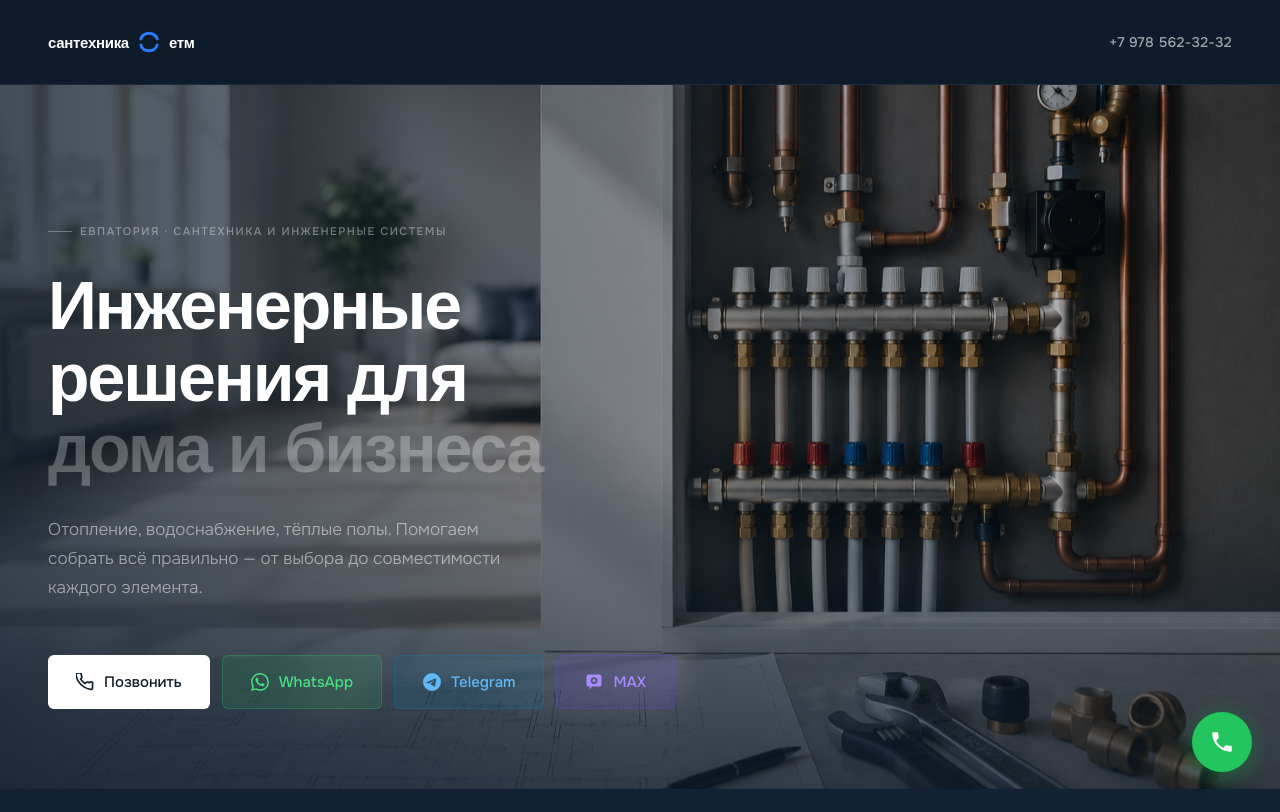
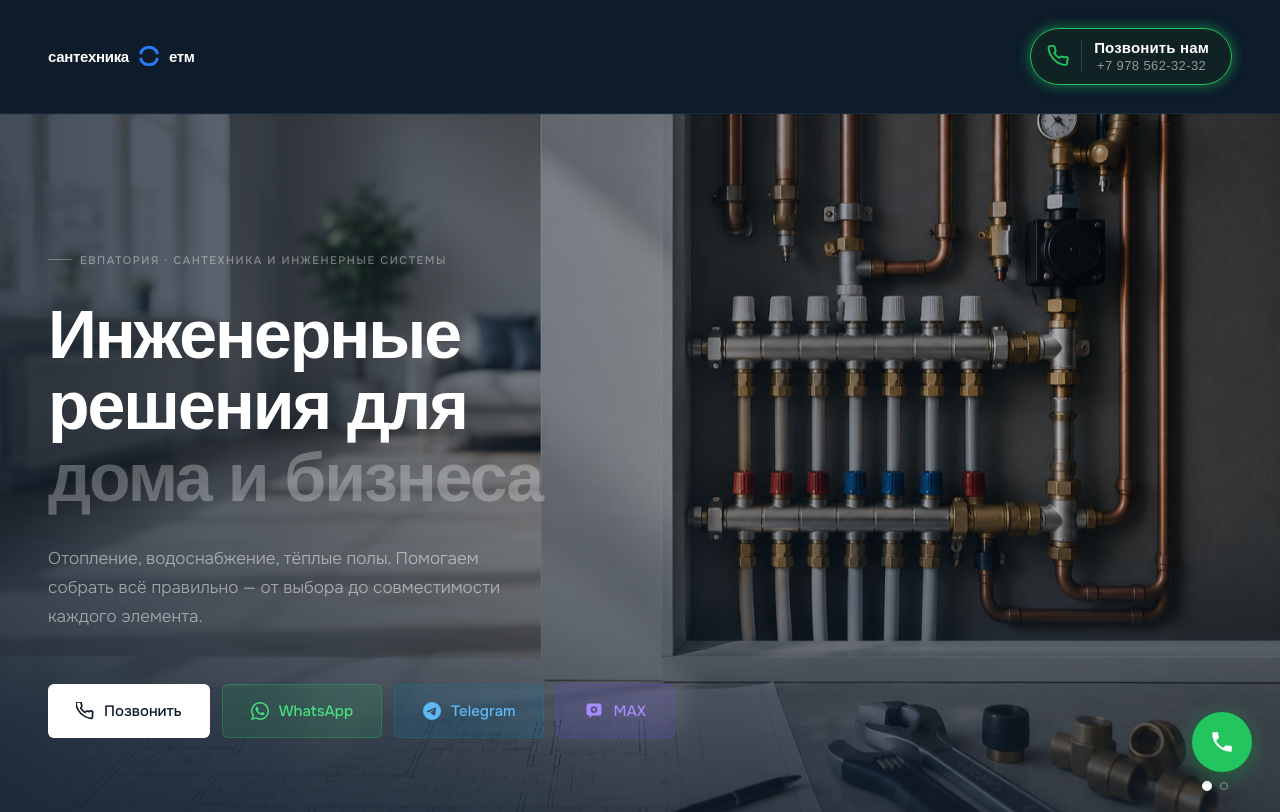
Before and after one commit to abkerimov123-collab/santehnika-etm, a Next.js app: page / in a window 1280 px wide. Shown: the top 812 px of the page. Built offline with nearby package versions, Linux system fonts and the light colour scheme; a web font is replaced by a local one.

Commit message:
Add glowing green phone button in header with callback modal
Co-Authored-By: Claude Sonnet 4.6 <noreply@anthropic.com>

```diff
--- /dev/null
+++ b/app/CallbackModal.tsx
@@ -0,0 +1,84 @@
+'use client'
+import { useEffect, useState } from 'react'
+
+interface Props {
+  open: boolean
+  phone: string
+  phoneDisplay: string
+  onClose: () => void
+}
+
+export default function CallbackModal({ open, phone, phoneDisplay, onClose }: Props) {
+  const [userPhone, setUserPhone] = useState('')
+  const [name, setName] = useState('')
+  const [sent, setSent] = useState(false)
+
+  useEffect(() => {
+    if (!open) return
+    document.body.style.overflow = 'hidden'
+    const onKey = (e: KeyboardEvent) => { if (e.key === 'Escape') onClose() }
+    window.addEventListener('keydown', onKey)
+    return () => {
+      document.body.style.overflow = ''
+      window.removeEventListener('keydown', onKey)
+    }
+  }, [open, onClose])
+
+  useEffect(() => {
+    if (!open) { setSent(false); setName(''); setUserPhone('') }
+  }, [open])
+
+  if (!open) return null
+
+  return (
+    <div className="modal-backdrop" onClick={onClose}>
+      <div className="callback-dialog" onClick={e => e.stopPropagation()}>
+        <button className="modal-close" onClick={onClose} aria-label="Закрыть">×</button>
+
+        {sent ? (
+          <div className="callback-success">
+            <div className="callback-success-icon">
+              <svg viewBox="0 0 24 24" fill="none" stroke="#22c55e" strokeWidth="2.5" strokeLinecap="round" strokeLinejoin="round" width={40} height={40}>
+                <polyline points="20 6 9 17 4 12" />
+              </svg>
+            </div>
+            <div className="callback-success-title">Заявка принята!</div>
+            <div className="callback-success-text">Перезвоним вам в ближайшее время.</div>
+          </div>
+        ) : (
+          <>
+            <div className="callback-title">Заказать звонок</div>
+            <div className="callback-subtitle">Оставьте номер — перезвоним в течение&nbsp;15&nbsp;минут</div>
+            <form className="callback-form" onSubmit={e => { e.preventDefault(); setSent(true) }}>
+              <input
+                className="callback-input"
+                type="text"
+                placeholder="Ваше имя (необязательно)"
+                value={name}
+                onChange={e => setName(e.target.value)}
+              />
+              <input
+                className="callback-input"
+                type="tel"
+                placeholder="Номер телефона *"
+                value={userPhone}
+                onChange={e => setUserPhone(e.target.value)}
+                required
+              />
+              <button type="submit" className="btn btn-primary callback-submit">
+                Перезвоните мне
+              </button>
+            </form>
+            <div className="callback-or"><span>или</span></div>
+            <a href={`tel:${phone}`} className="callback-call-now">
+              <svg viewBox="0 0 24 24" fill="none" stroke="currentColor" strokeWidth="2" strokeLinecap="round" strokeLinejoin="round" width={15} height={15}>
+                <path d="M22 16.92v3a2 2 0 01-2.18 2 19.79 19.79 0 01-8.63-3.07A19.5 19.5 0 013.07 10.8 19.79 19.79 0 01.02 2.18 2 2 0 012 0h3a2 2 0 012 1.72c.127.96.361 1.903.7 2.81a2 2 0 01-.45 2.11L6.09 7.91a16 16 0 006 6l1.27-1.27a2 2 0 012.11-.45c.907.339 1.85.573 2.81.7A2 2 0 0122 14.92v2z" />
+              </svg>
+              Позвонить сейчас: {phoneDisplay}
+            </a>
+          </>
+        )}
+      </div>
+    </div>
+  )
+}
--- /dev/null
+++ b/app/HeaderPhoneButton.tsx
@@ -0,0 +1,28 @@
+'use client'
+import { useState } from 'react'
+import CallbackModal from './CallbackModal'
+
+interface Props {
+  phone: string
+  phoneDisplay: string
+}
+
+export default function HeaderPhoneButton({ phone, phoneDisplay }: Props) {
+  const [open, setOpen] = useState(false)
+
+  return (
+    <>
+      <button className="header-phone" onClick={() => setOpen(true)} type="button">
+        <svg className="header-phone-icon" width="22" height="22" viewBox="0 0 24 24" fill="none" stroke="currentColor" strokeWidth="2" strokeLinecap="round" strokeLinejoin="round">
+          <path d="M22 16.92v3a2 2 0 0 1-2.18 2 19.79 19.79 0 0 1-8.63-3.07A19.5 19.5 0 0 1 4.73 12a19.79 19.79 0 0 1-3.07-8.67A2 2 0 0 1 3.64 1h3a2 2 0 0 1 2 1.72c.127.96.361 1.903.7 2.81a2 2 0 0 1-.45 2.11L7.91 8.64a16 16 0 0 0 5.45 5.45l.95-.96a2 2 0 0 1 2.11-.45c.907.339 1.85.573 2.81.7A2 2 0 0 1 22 16.92z"/>
+        </svg>
+        <span className="header-phone-divider" />
+        <span className="header-phone-text">
+          <span className="header-phone-label">Позвонить нам</span>
+          <span className="header-phone-number">{phoneDisplay}</span>
+        </span>
+      </button>
+      <CallbackModal open={open} phone={phone} phoneDisplay={phoneDisplay} onClose={() => setOpen(false)} />
+    </>
+  )
+}
--- a/app/globals.css
+++ b/app/globals.css
@@ -55,14 +55,28 @@ header {
   opacity: 0.5;
 }
 .header-phone {
-  font-size: 14px;
-  font-weight: 500;
-  color: rgba(255,255,255,0.6);
+  display: flex;
+  align-items: center;
+  gap: 12px;
+  padding: 10px 22px 10px 16px;
+  border-radius: 50px;
+  border: 1.5px solid #22c55e;
+  box-shadow: 0 0 12px 2px rgba(34,197,94,0.45), inset 0 0 8px 0 rgba(34,197,94,0.08);
+  background: rgba(20,40,30,0.55);
   text-decoration: none;
-  letter-spacing: 0.02em;
-  transition: color 0.2s;
+  color: var(--white);
+  cursor: pointer;
+  transition: box-shadow 0.2s, border-color 0.2s;
 }
-.header-phone:hover { color: var(--white); }
+.header-phone:hover {
+  box-shadow: 0 0 20px 4px rgba(34,197,94,0.65), inset 0 0 12px 0 rgba(34,197,94,0.15);
+  border-color: #4ade80;
+}
+.header-phone-icon { color: #22c55e; flex-shrink: 0; }
+.header-phone-divider { width: 1px; height: 32px; background: rgba(255,255,255,0.15); flex-shrink: 0; }
+.header-phone-text { display: flex; flex-direction: column; gap: 1px; }
+.header-phone-label { font-size: 15px; font-weight: 700; color: #fff; letter-spacing: 0.01em; line-height: 1.2; }
+.header-phone-number { font-size: 13px; font-weight: 400; color: rgba(255,255,255,0.55); letter-spacing: 0.03em; line-height: 1.2; }
 
 /* HERO */
 .hero {
--- a/app/page.tsx
+++ b/app/page.tsx
@@ -3,6 +3,7 @@ import HeroCarousel from './HeroCarousel'
 import ProductsSection from './ProductsSection'
 import ProjectsSection from './ProjectsSection'
 import CallButton from './CallButton'
+import HeaderPhoneButton from './HeaderPhoneButton'
 
 const YandexMap = dynamic(() => import('./YandexMap'), { ssr: false })
 const UspSection = dynamic(() => import('./UspSection'), { ssr: false })
@@ -41,7 +42,7 @@ export default function Home() {
         <a href="#" className="logo">
           сантехника <LogoIcon size={28} /> етм
         </a>
-        <a href={`tel:${PHONE}`} className="header-phone">{PHONE_DISPLAY}</a>
+        <HeaderPhoneButton phone={PHONE} phoneDisplay={PHONE_DISPLAY} />
       </header>
 
       {/* HERO */}
```
Also changed, not shown: app/StickyCallWidget.tsx (added, +24 -0 lines).
